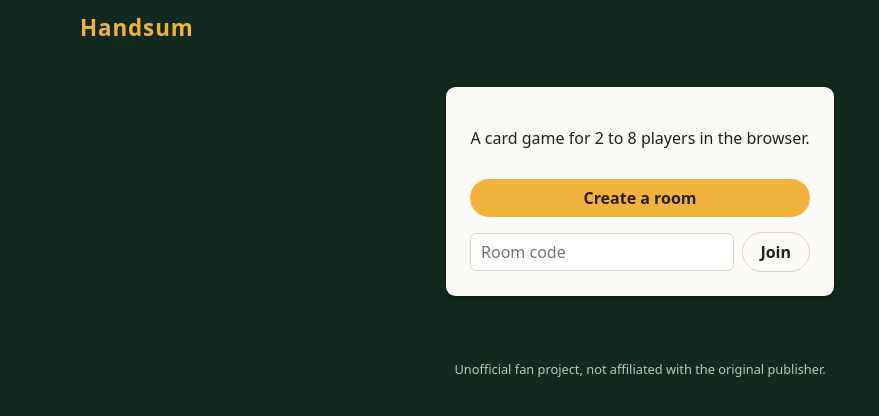
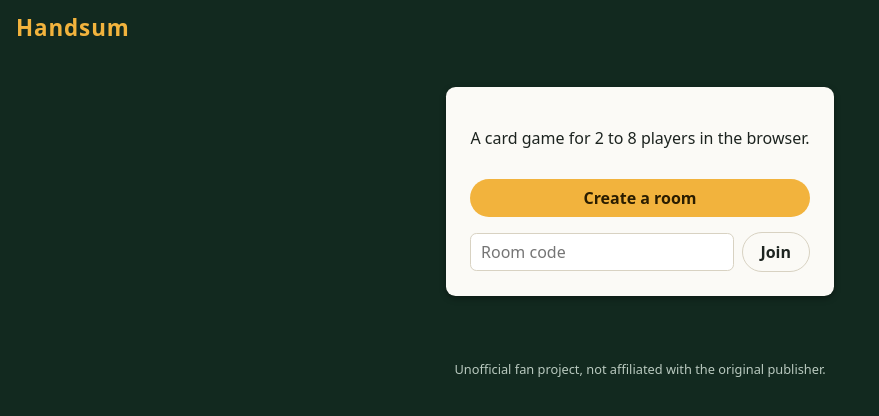
Before and after one commit to Friedinger/handsum, a Vue app: page / in a window 1280 px wide. Shown: the top 416 px of the page, without its empty margins (0-879 px from the left). Built offline with nearby package versions, Linux system fonts and the light colour scheme.

Commit message:
🐛 Stretch the table to the full window height with an even border

```diff
--- a/src/ui/styles.css
+++ b/src/ui/styles.css
@@ -46,13 +46,15 @@ button {
   cursor: pointer;
 }
 
+#app {
+  height: 100%;
+}
+
 .app {
   display: flex;
   flex-direction: column;
-  max-width: 72rem;
   height: 100%;
-  margin: 0 auto;
-  padding: 0.75rem 1rem;
+  padding: 0.75rem 1rem 1rem;
 }
 
 .app-title {
```
